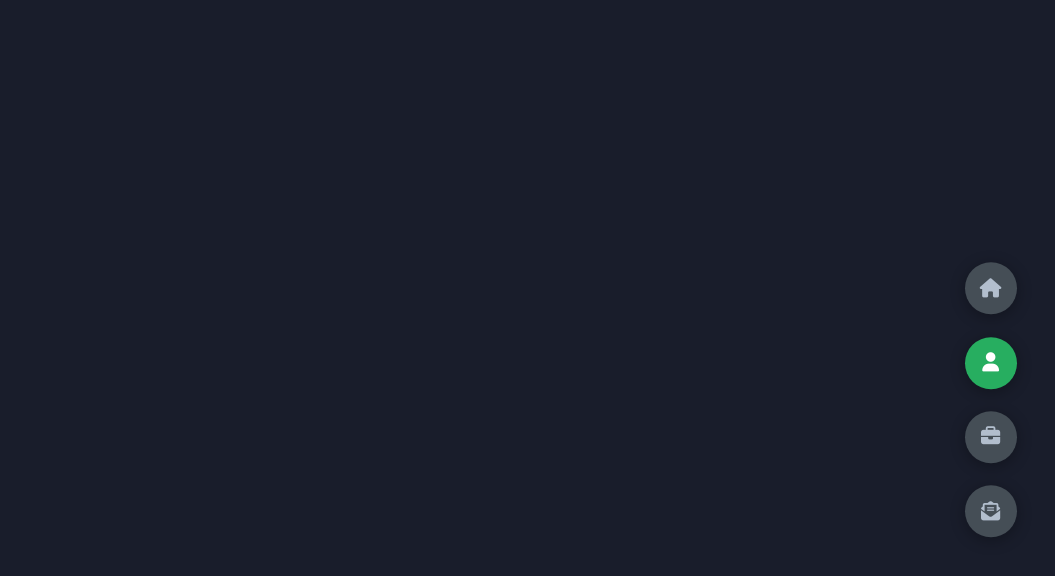
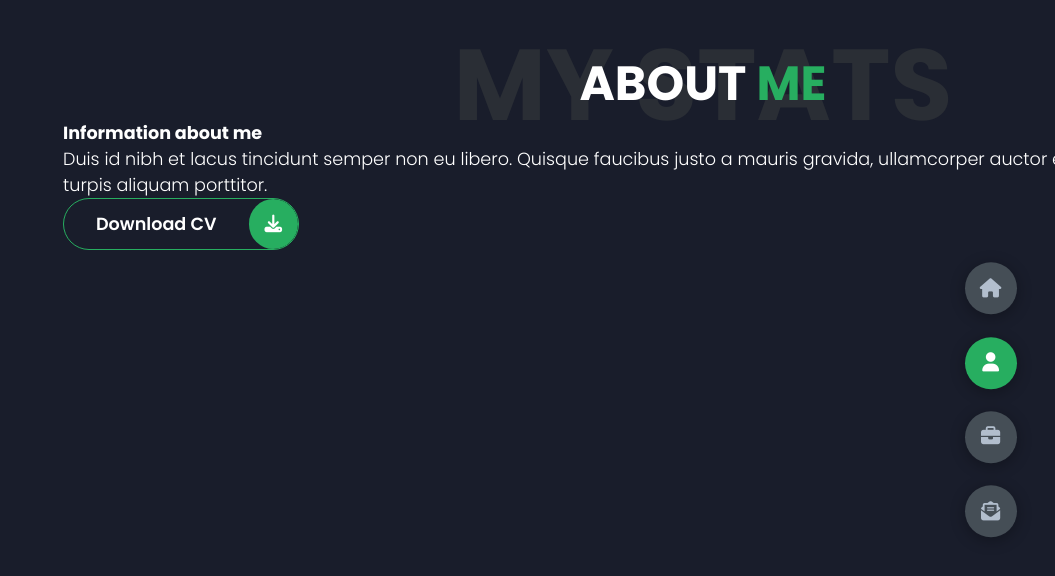
Before and after one commit to SameehaAsim09/Portfolio-CodeAlpha, a plain HTML site: page portfolio/index.html in a window 1280 px wide. Both pictures are taken after a click on the element 1215 px from the left and 362 px from the top of the page. Shown: the top 576 px of the page, without its empty margins (225-1280 px from the left). Drawn offline with Linux system fonts and the light colour scheme; a web font is replaced by a local one.

Commit message:
working on about section

```diff
--- a/portfolio/index.html
+++ b/portfolio/index.html
@@ -6,8 +6,8 @@
     <title>Portfolio</title>
     <link rel="stylesheet" href="styles/styles.css" />
     <link rel="preconnect" href="https://fonts.googleapis.com">
-<link rel="preconnect" href="https://fonts.gstatic.com" crossorigin>
-<link href="https://fonts.googleapis.com/css2?family=Poppins:ital@0;1&family=Protest+Riot&family=Roboto:ital,wght@0,300;0,400;0,700;1,400&display=swap" rel="stylesheet">
+    <link rel="preconnect" href="https://fonts.gstatic.com" crossorigin>
+    <link href="https://fonts.googleapis.com/css2?family=Poppins:ital,wght@0,100;0,200;0,300;0,400;0,500;0,600;0,700;0,800;0,900;1,100;1,200;1,300;1,400;1,500;1,600;1,700;1,800;1,900&display=swap" rel="stylesheet">
 <link rel="stylesheet" href="https://cdnjs.cloudflare.com/ajax/libs/font-awesome/6.5.1/css/all.min.css" integrity="sha512-DTOQO9RWCH3ppGqcWaEA1BIZOC6xxalwEsw9c2QQeAIftl+Vegovlnee1c9QX4TctnWMn13TZye+giMm8e2LwA==" crossorigin="anonymous" referrerpolicy="no-referrer" />
 </head>
 <body class="main-content">
@@ -37,7 +37,24 @@
         </div>
     </header>
     <main>
-        <section class="section sec2 about" id="about"></section>
+        <section class="section sec2 about" id="about">
+            <div class="main-title">
+                <h2>About  <span>me</span><span class="bg-text"> my stats</span></h2>
+            </div>
+            <div class="about-conatiner">
+                <div class="left-about">
+                    <h4>Information about me</h4>
+                    <p>Duis id nibh et lacus tincidunt semper non eu libero. Quisque faucibus justo a mauris gravida, ullamcorper auctor enim ornare. Duis cursus enim et turpis aliquam porttitor.</p>
+                    <div class="btn-con">
+                        <a href="" class="main-btn">
+                            <span class="btn-text">Download CV</span>
+                            <span class="btn-icon"><i class="fa-solid fa-download"></i></span>
+                        </a>
+                    </div>
+                </div>
+                <div class="right-about"></div>
+            </div>
+        </section>
         <section class="section sec3 portfolio" id="portfolio"></section>
         <section class="section sec4 contact" id="contact"></section>
     </main>
--- a/portfolio/styles/styles.scss
+++ b/portfolio/styles/styles.scss
@@ -21,8 +21,8 @@
 }
 body {
   background-color: var(--color-primary);
-  font-family: "Protest Riot", sans-serif;
-  font-weight: 400;
+  font-family: "Poppins", sans-serif;
+  font-weight: 300;
   font-style: normal;
   font-size: 1.1rem;
   color: var(--color-white);
@@ -164,7 +164,7 @@ section{
       justify-content: center;
       padding-right: 18rem;
       .name {
-          font-size: 2rem;
+          font-size: 1.9rem;
           span { color: var(--color-secondary); }
       }
       p {
@@ -219,3 +219,25 @@ section{
   }
 
 }
+.main-title {
+  text-align: center;
+  h2 {
+      position: relative;
+      text-transform: uppercase;
+      font-size: 3rem;
+      font-weight: 700;
+
+      span { color: var(--color-secondary); }
+      .bg-text {
+          position: absolute;
+          top: 50%;
+          left: 50%;
+          color: var(--color-grey-5);
+          transition: all .4s ease-in-out;
+          z-index: -1;
+          transform: translate(-50%, -50%);
+          font-weight: 700;
+          font-size: 6.3rem;
+      }
+  }
+}
```
Also changed, not shown: portfolio/styles/styles.css, 1 other file.
